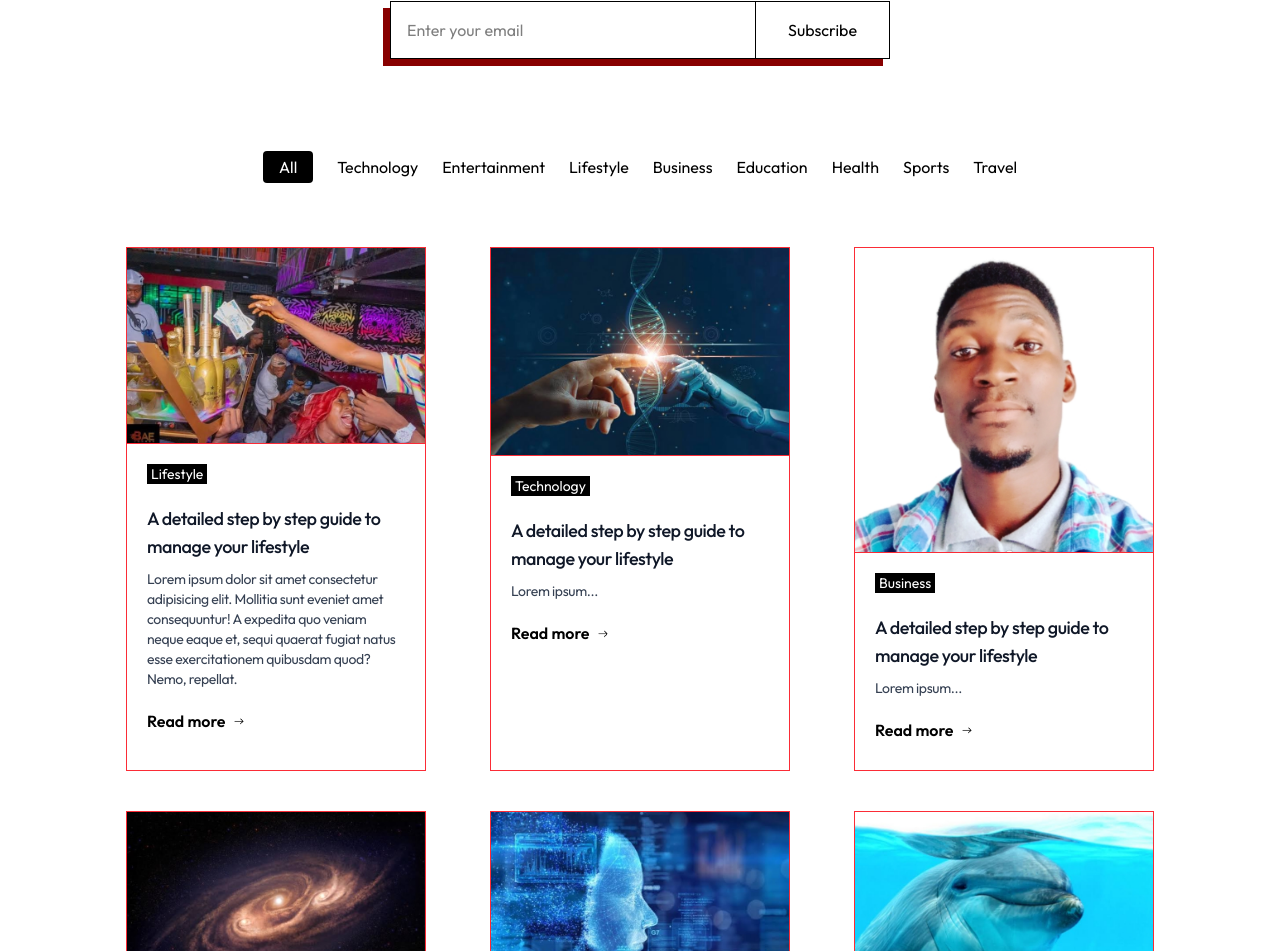
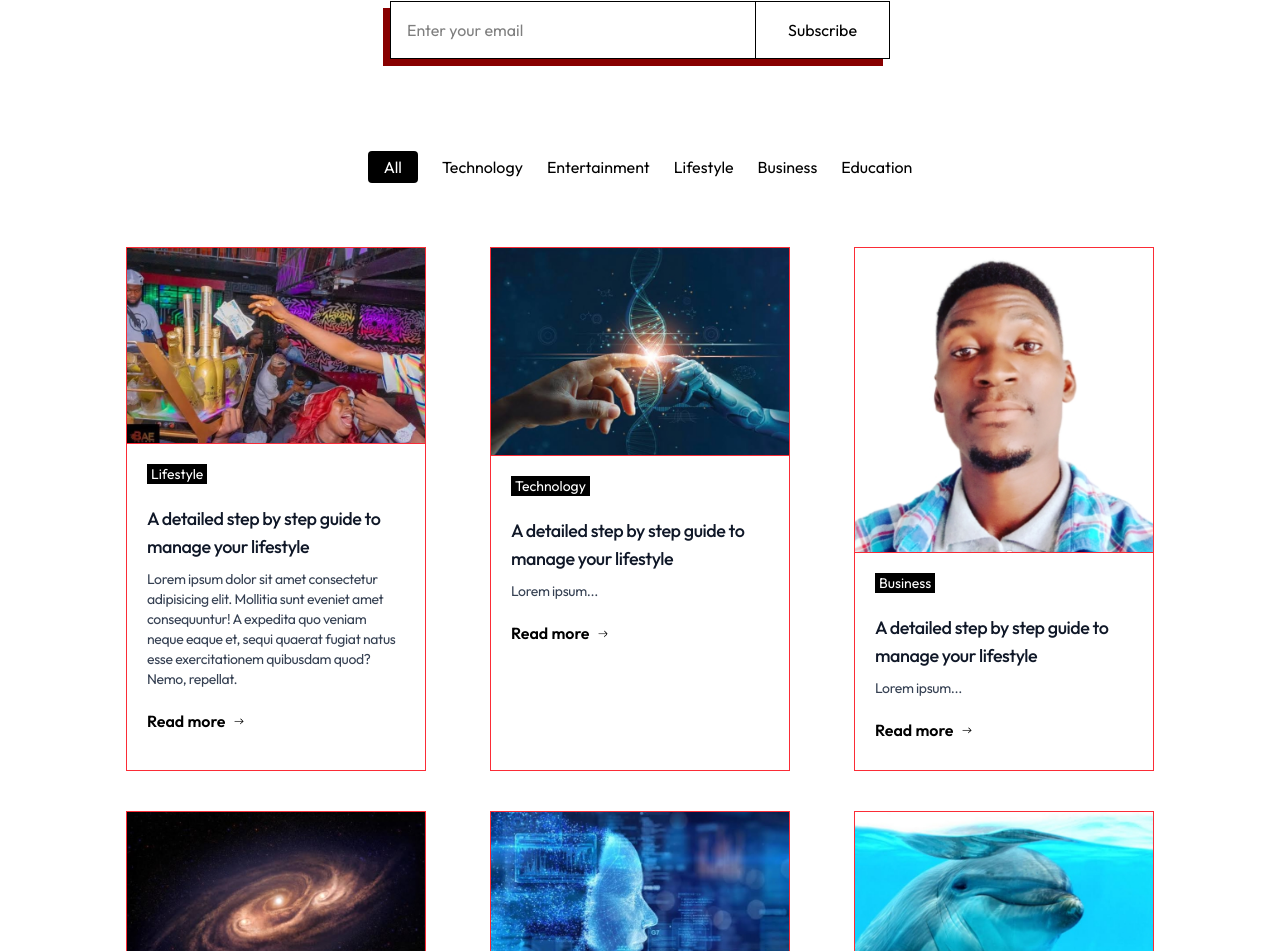
Before and after one commit to johnhytechie/jontechblog-Next.js-dev, a Next.js app: page / in a window 1280 px wide. Shown: the part 751-1702 px from the top of the page. Built offline with nearby package versions, Linux system fonts and the light colour scheme.

Commit message:
connecting blog frontend to the backend and testing api

```diff
--- a/Components/BlogList.tsx
+++ b/Components/BlogList.tsx
@@ -18,9 +18,7 @@ import { blog_data } from '@/Assets/assets'
         <button onClick={()=>setMenu('Lifestyle')} className={menu==="Lifestyle"? 'bg-black text-white py-1 px-4 rounded-sm':""}>Lifestyle</button>
         <button onClick={()=>setMenu('Business')} className={menu==="Business"? 'bg-black text-white py-1 px-4 rounded-sm':""}>Business</button>
         <button onClick={()=>setMenu('Education')} className={menu==="Education"? 'bg-black text-white py-1 px-4 rounded-sm':""} >Education</button>
-        <button onClick={()=>setMenu('Health')} className={menu==="Health"? 'bg-black text-white py-1 px-4 rounded-sm':""}>Health</button>
-        <button onClick={()=>setMenu('Sports')} className={menu==="Sports"? 'bg-black text-white py-1 px-4 rounded-sm':""}>Sports</button>
-        <button onClick={()=>setMenu('Travel')} className={menu==="Travel"? 'bg-black text-white py-1 px-4 rounded-sm':""}>Travel</button>
+
        </div>
        <div className='flex flex-wrap justify-around gap-1 gap-y-10 my-16 xl:mx-24'>
           {blog_data.filter((item)=> menu==="All"?true:item.category===menu).map((item,index)=>{
```
